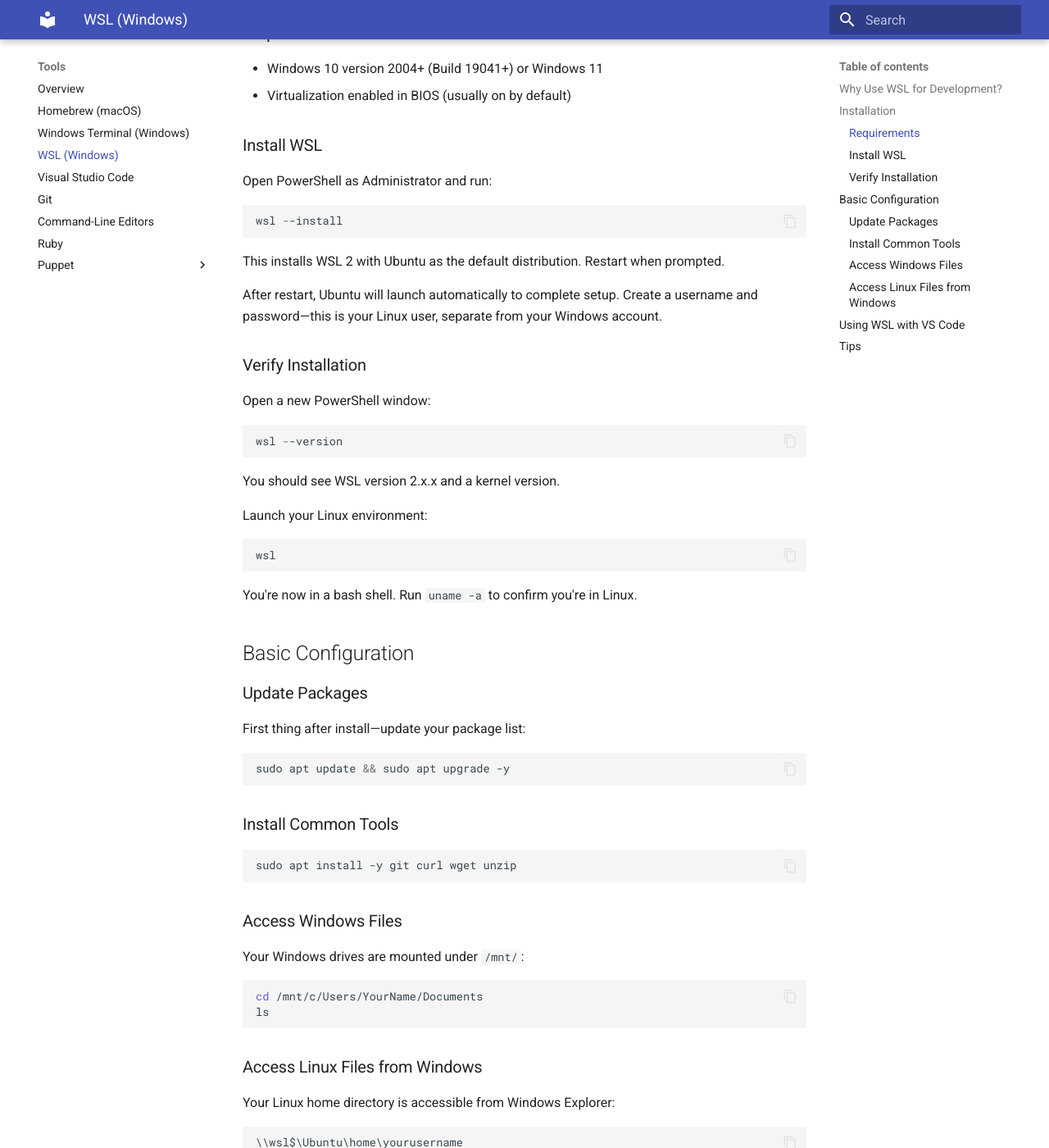
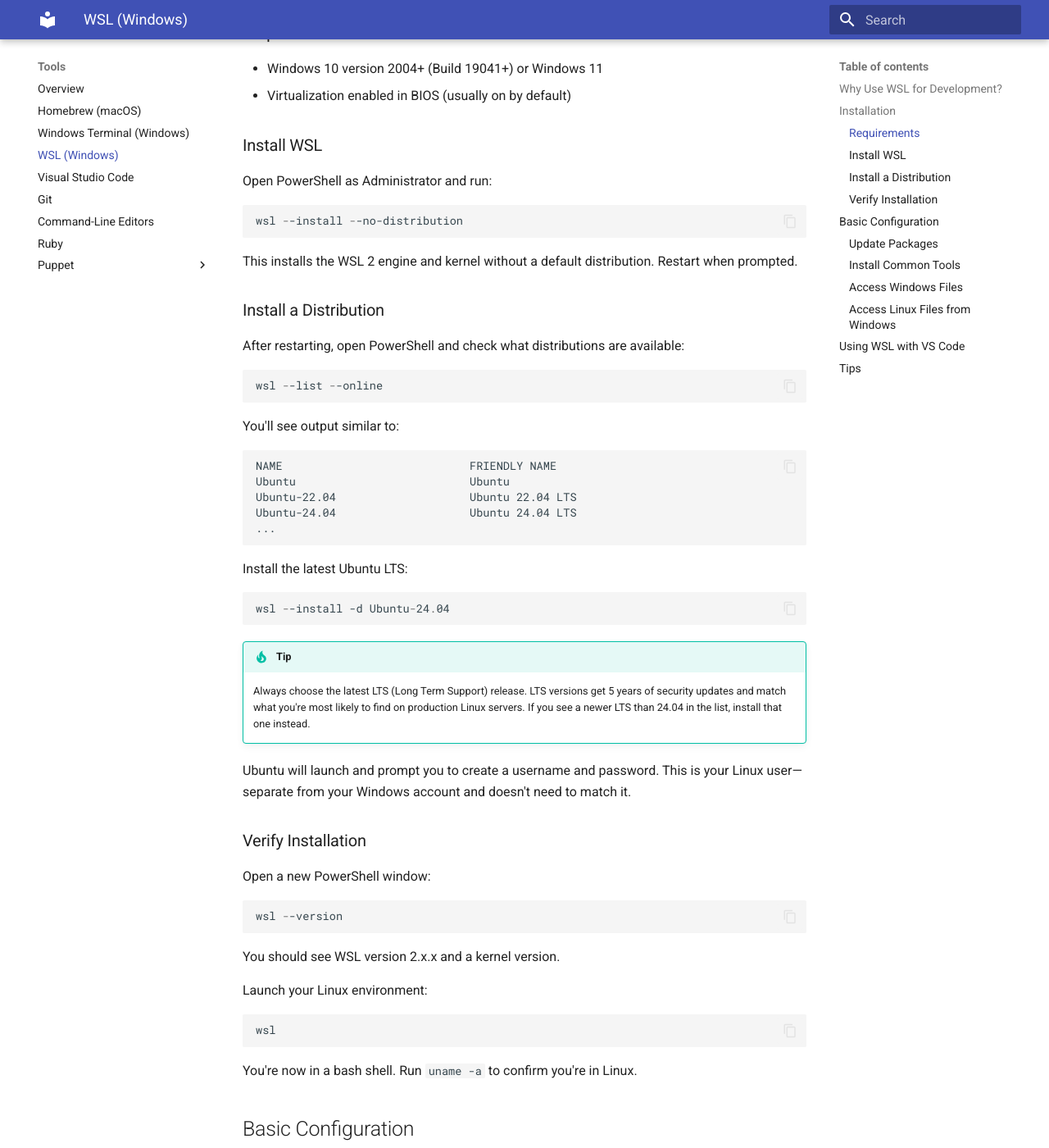
Before and after one commit to lcrownover/platform-docs, an MkDocs documentation site: the page built from docs/tools/wsl.md, in a window 1280 px wide and 1400 px high, scrolled down 943 px. Shown: the whole window at 82% size. Built offline with MkDocs 1.6.1 and Material for MkDocs 9.7.7, drawn with Linux system fonts in a browser that asks for light colours.

Commit message:
updated docs

````diff
--- a/docs/tools/wsl.md
+++ b/docs/tools/wsl.md
@@ -27,12 +27,39 @@
 Open PowerShell as Administrator and run:
 
 ```powershell
-wsl --install
+wsl --install --no-distribution
 ```
 
-This installs WSL 2 with Ubuntu as the default distribution. Restart when prompted.
+This installs the WSL 2 engine and kernel without a default distribution. Restart when prompted.
 
-After restart, Ubuntu will launch automatically to complete setup. Create a username and password—this is your Linux user, separate from your Windows account.
+### Install a Distribution
+
+After restarting, open PowerShell and check what distributions are available:
+
+```powershell
+wsl --list --online
+```
+
+You'll see output similar to:
+
+```
+NAME                            FRIENDLY NAME
+Ubuntu                          Ubuntu
+Ubuntu-22.04                    Ubuntu 22.04 LTS
+Ubuntu-24.04                    Ubuntu 24.04 LTS
+...
+```
+
+Install the latest Ubuntu LTS:
+
+```powershell
+wsl --install -d Ubuntu-24.04
+```
+
+!!! tip
+    Always choose the latest LTS (Long Term Support) release. LTS versions get 5 years of security updates and match what you're most likely to find on production Linux servers. If you see a newer LTS than 24.04 in the list, install that one instead.
+
+Ubuntu will launch and prompt you to create a username and password. This is your Linux user—separate from your Windows account and doesn't need to match it.
 
 ### Verify Installation
 
````
Also changed, not shown: docs/tools/index.md (+10 -0 lines).
